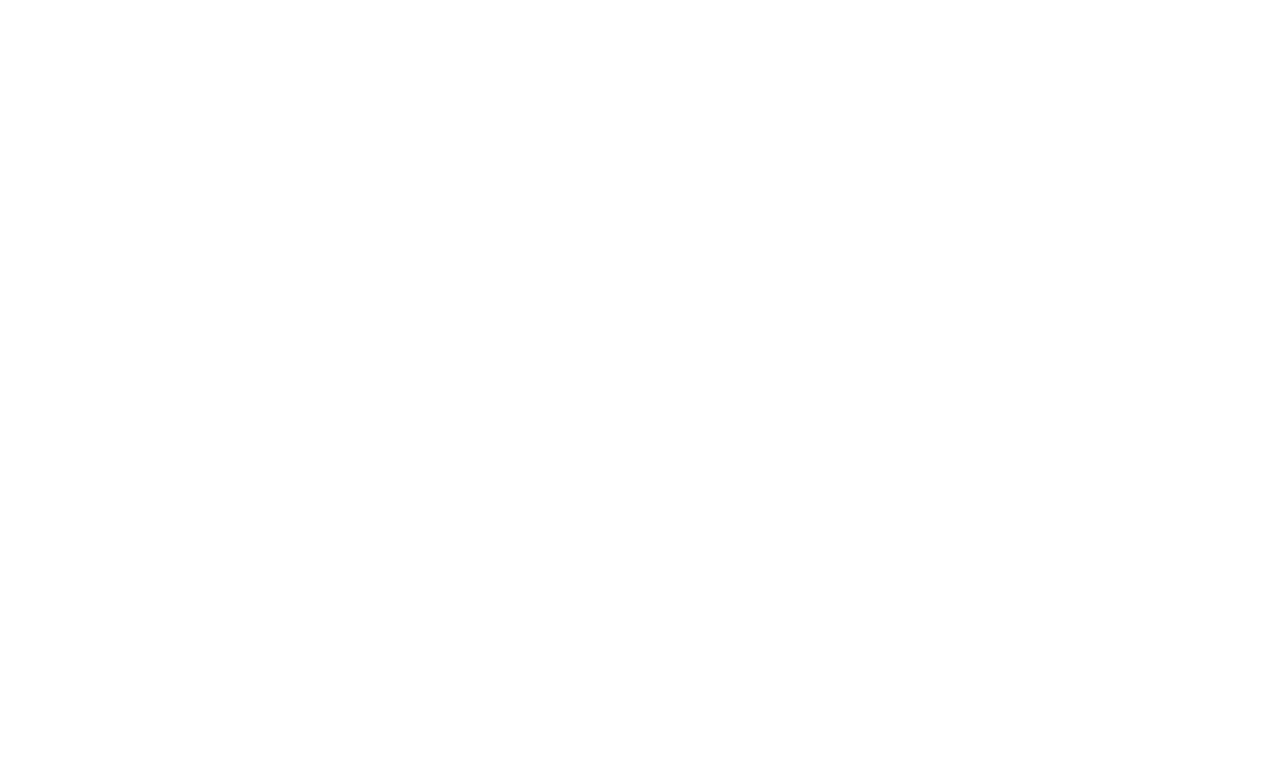
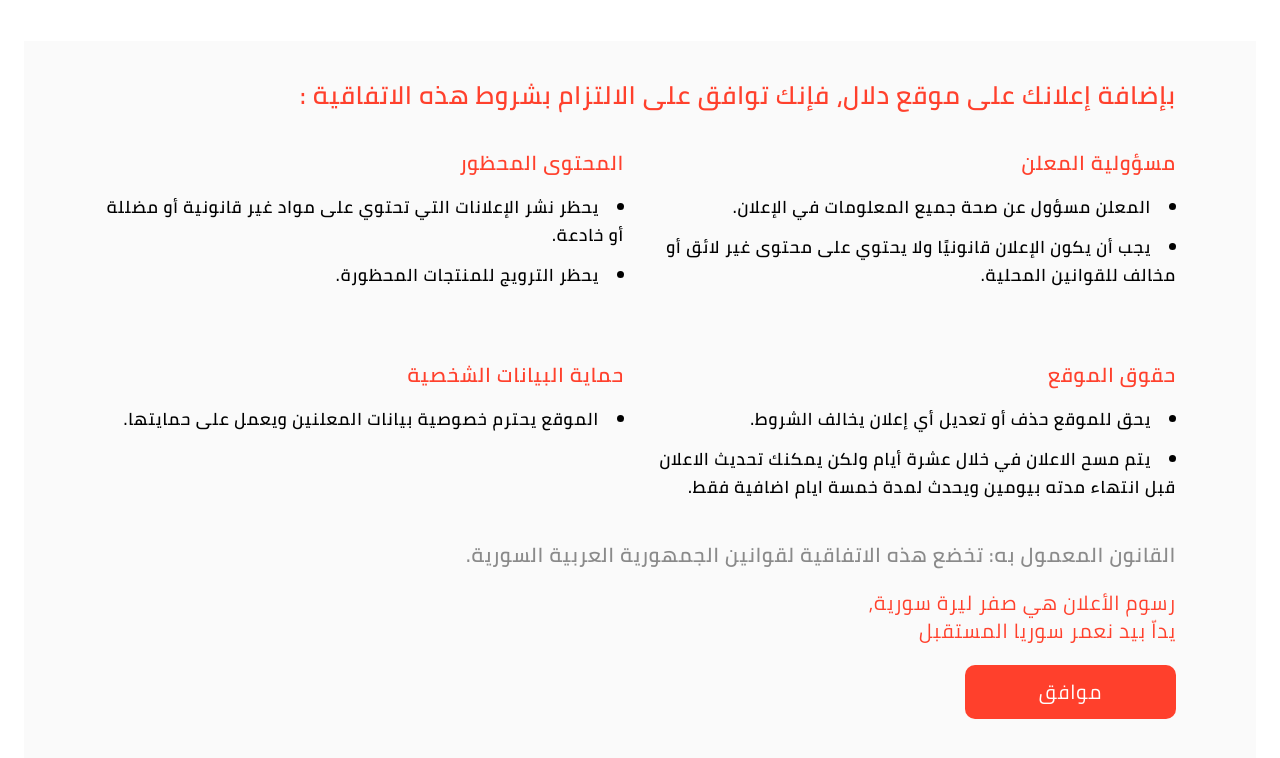
Before and after one commit to ahmadshz/e-commerce3, a React (Create React App) app: page /intermediate in a window 1280 px wide. Before the commit this address had no page. Shown: the top 758 px of the page. Built offline with nearby package versions, Linux system fonts and the light colour scheme.

Commit message:
add intermadiate

```diff
--- a/src/App.jsx
+++ b/src/App.jsx
@@ -10,6 +10,8 @@
 import DetailsAccount from "./Components/Websites/page/DetailsAccount";
 import PostId from "./Components/Websites/page/PostId";
 import AddPost from "./Components/Websites/page/AddPost";
+import Intermediate from "./Components/Websites/page/Intermadiate";
+
 
 function App() {
   return (
@@ -31,6 +33,7 @@
         <Route path="/addpost" element={<AddPost />} />
         <Route path="/post/id" element={<PostId />} />
         <Route path="/myaccount" element={<DetailsAccount />} />
+        <Route path="intermediate" element={<Intermediate />} />
 
       </Routes>
     </div>
--- a/src/Components/Websites/page/AddPost.jsx
+++ b/src/Components/Websites/page/AddPost.jsx
@@ -1,17 +1,29 @@
-import React from 'react'
-import { data } from '../../../utils/data'
+import React from 'react';
+import { data } from '../../../utils/data';
+import { Link } from 'react-router-dom';
 
 const AddPost = () => {
   return (
     <div className='min-h-screen container flex flex-col gap-4 justify-center my-[50px]'>
       {data.map((item, index) => (
-                <div key={index} className='w-full h-[140px] md:h-[160px] lg:h-[200px] rounded-10px bg-background flex justify-between container items-center'>
-                    <div className='  md:text-[15px] lg:text-[17px] xl:text-[25px] font-bold text-primary'>{item.add}</div>
-                    <img className={`${index === 0 ? "w-[70px] " : "w-[60px]"} `} src={item.iconcolor} alt=''/>
+        <Link
+          to="/intermediate"
+          state={{ targetPath: item.path }}
+          key={index}
+          className='w-full relative h-[140px] md:h-[160px] lg:h-[200px] rounded-10px bg-background flex justify-between px-2 md:px-7 items-center gap-2 cursor-pointer'
+        >
+          <div className='text-[13px] md:text-[15px] lg:text-[17px] xl:text-[25px] font-bold text-primary'>
+            {item.add}
           </div>
+          <img
+            className={`${index === 0 ? "w-[70px] lg:w-[190px] h-[120px] " : "w-[60px] lg:w-[170px] h-[100px]"}`}
+            src={item.iconcolor}
+            alt=''
+          />
+        </Link>
       ))}
     </div>
-    )
-}
+  );
+};
 
-export default AddPost
+export default AddPost;
--- /dev/null
+++ b/src/Components/Websites/page/Intermadiate.jsx
@@ -0,0 +1,82 @@
+import React from 'react';
+import { useLocation, useNavigate } from 'react-router-dom'; // Use useLocation and useNavigate
+
+const Intermediate = () => {
+    const location = useLocation(); // Access the location state
+    const navigate = useNavigate(); // Hook for programmatic navigation
+    const targetPath = location.state?.targetPath || '/'; // Get the target path from state
+
+    const rules = [
+        {
+            title: "مسؤولية المعلن",
+            items: [
+                "المعلن مسؤول عن صحة جميع المعلومات في الإعلان.",
+                "يجب أن يكون الإعلان قانونيًا ولا يحتوي على محتوى غير لائق أو مخالف للقوانين المحلية.",
+            ],
+        },
+        {
+            title: "المحتوى المحظور",
+            items: [
+                "يحظر نشر الإعلانات التي تحتوي على مواد غير قانونية أو مضللة أو خادعة.",
+                "يحظر الترويج للمنتجات المحظورة.",
+            ],
+        },
+        {
+            title: "حقوق الموقع",
+            items: [
+                "يحق للموقع حذف أو تعديل أي إعلان يخالف الشروط.",
+                "يتم مسح الاعلان في خلال عشرة أيام ولكن يمكنك تحديث الاعلان قبل انتهاء مدته بيومين ويحدث لمدة خمسة ايام اضافية فقط.",
+            ],
+        },
+        {
+            title: "حماية البيانات الشخصية",
+            items: [
+                "الموقع يحترم خصوصية بيانات المعلنين ويعمل على حمايتها.",
+            ],
+        },
+    ];
+
+    // Handle accepting the terms
+    const handleAccept = () => {
+        navigate(targetPath);
+    };
+
+    return (
+        <div className="min-h-screen flex justify-center md:items-center container bg-white p-6 rounded-10px">
+            <div className="container h-auto bg-background py-[20px]">
+                <h1 className="xl:text-[25px] md:text-[21px] text-[17px] text-primary font-semibold my-[10px] xl:my-5 ">
+                    بإضافة إعلانك على موقع دلال، فإنك توافق على الالتزام بشروط هذه الاتفاقية :
+                </h1>
+                <div className="grid lg:grid-cols-2 my-[10px] xl:my-5 gap-5 xl:gap-8">
+                    {rules.map((rule, index) => (
+                        <div key={index} className="my-[10px] xl:my-5 font-semibold">
+                            <h2 className="text-[15px] md:text-[17px] xl:text-[20px] text-primary mb-4">{rule.title}</h2>
+                            <ul className="list-disc list-inside space-y-3">
+                                {rule.items.map((item, itemIndex) => (
+                                    <li key={itemIndex} className=" text-[13px] md:text-[15px] xl:text-[17px]">
+                                        {item}
+                                    </li>
+                                ))}
+                            </ul>
+                        </div>
+                    ))}
+                </div>
+                <h1 className="text-placeholder text-[15px] md:text-[17px] xl:text-[20px] font-semibold my-[10px] xl:my-5 ">
+                    القانون المعمول به: تخضع هذه الاتفاقية لقوانين الجمهورية العربية السورية.
+                </h1>
+                <div className="my-[10px] xl:my-5 ">
+                    <h1 className="text-primary text-[15px]  md:text-[17px] xl:text-[20px]">رسوم الأعلان هي صفر ليرة سورية,</h1>
+                    <h1 className="text-primary text-[15px] md:text-[17px] xl:text-[20px]">يداّ بيد نعمر سوريا المستقبل</h1>
+                </div>
+                <div
+                    onClick={handleAccept}
+                    className="bg-primary flex justify-center items-center rounded-10px h-[40px] md:h-[50px] xl:h-[54px] md:w-[180px] xl:w-[211px] text-white text-[15px] md:text-[17px] xl:text-[20px] xl:my-5  cursor-pointer"
+                >
+                    موافق
+                </div>
+            </div>
+        </div>
+    );
+};
+
+export default Intermediate;
```
Lines whose indentation alone changed are shown as unchanged.
